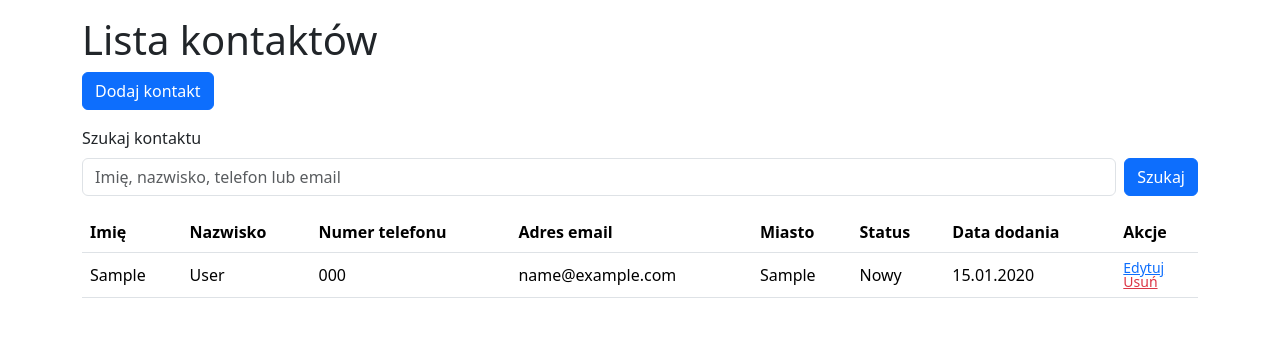
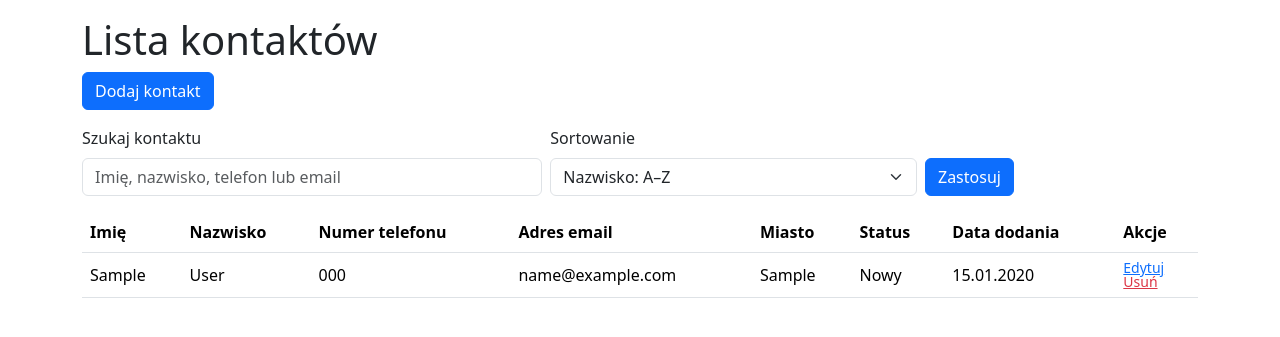
Before and after one commit to miara1/contact-management, a Django app: page / in a window 1280 px wide. Shown: the part 56-393 px from the top of the page. Run offline with Django 5.2, Linux system fonts and the light colour scheme; data comes from the database, SQL or seed files in the repository; tables that the repository leaves empty hold one stand-in row (values such as "Sample post").

Commit message:
feat(contactList): added sorting for last name (A-Z, Z-A) and creation date (from newest and from oldest)

```diff
--- a/contacts/templates/contacts/contact_list.html
+++ b/contacts/templates/contacts/contact_list.html
@@ -8,18 +8,30 @@
     <a href="{% url 'contacts:contact_create' %}" class="btn btn-primary mb-3">Dodaj kontakt</a>
 
     <form method="get" action="{% url 'contacts:contact_list' %}" class="mb-3">
+        <div class="row g-2 align-items-end">
+            <div class="col-md-5">
                 <label for="contact-search" class="form-label">Szukaj kontaktu</label>
-        <div class="d-flex gap-2">
                 <input type="search"
                        id="contact-search"
                        name="q"
                        value="{{ search_query }}"
                        placeholder="Imię, nazwisko, telefon lub email"
                        class="form-control">
-            <button type="submit" class="btn btn-primary">Szukaj</button>
+            </div>
+            <div class="col-md-4">
+                <label for="contact-sort" class="form-label">Sortowanie</label>
+                <select id="contact-sort" name="sort" class="form-select">
+                    {% for value, label in sort_options.items %}
+                        <option value="{{ value }}"{% if value == selected_sort %} selected{% endif %}>{{ label }}</option>
+                    {% endfor %}
+                </select>
+            </div>
+            <div class="col-md-3 d-flex flex-wrap gap-2">
+                <button type="submit" class="btn btn-primary">Zastosuj</button>
                 {% if search_query %}
-                <a href="{% url 'contacts:contact_list' %}" class="btn btn-outline-secondary">Wyczyść</a>
+                    <a href="{% url 'contacts:contact_list' %}?sort={{ selected_sort|urlencode }}" class="btn btn-outline-secondary">Wyczyść</a>
                 {% endif %}
+            </div>
         </div>
     </form>
 
--- a/contacts/views.py
+++ b/contacts/views.py
@@ -10,10 +10,27 @@ class ContactListView(ListView):
     template_name = 'contacts/contact_list.html'
     context_object_name = 'contacts'
     # Fetch statuses in the same query to avoid one extra query per contact.
-    # Use the primary key to keep ordering stable when names are identical.
-    queryset = Contact.objects.select_related('status').order_by(
-        'last_name', 'first_name', 'pk'
-    )
+    queryset = Contact.objects.select_related('status')
+    sort_options = {
+        'last_name': 'Nazwisko: A–Z',
+        '-last_name': 'Nazwisko: Z–A',
+        'created_at': 'Data dodania: od najstarszych',
+        '-created_at': 'Data dodania: od najnowszych',
+    }
+
+    def get_sort(self):
+        sort = self.request.GET.get('sort', 'last_name')
+        # Restrict URL input to supported options before using it for ordering.
+        return sort if sort in self.sort_options else 'last_name'
+
+    def get_ordering(self):
+        sort = self.get_sort()
+        # Use IDs to order contacts added on the same day in the chosen direction.
+        if sort == '-created_at':
+            return (sort, '-pk')
+        if sort == 'created_at':
+            return (sort, 'pk')
+        return (sort, 'first_name', 'pk')
 
     def get_queryset(self):
         queryset = super().get_queryset()
@@ -33,6 +50,8 @@ class ContactListView(ListView):
     def get_context_data(self, **kwargs):
         context = super().get_context_data(**kwargs)
         context['search_query'] = self.request.GET.get('q', '').strip()
+        context['sort_options'] = self.sort_options
+        context['selected_sort'] = self.get_sort()
         return context
 
 
```
Lines whose indentation alone changed are shown as unchanged.
